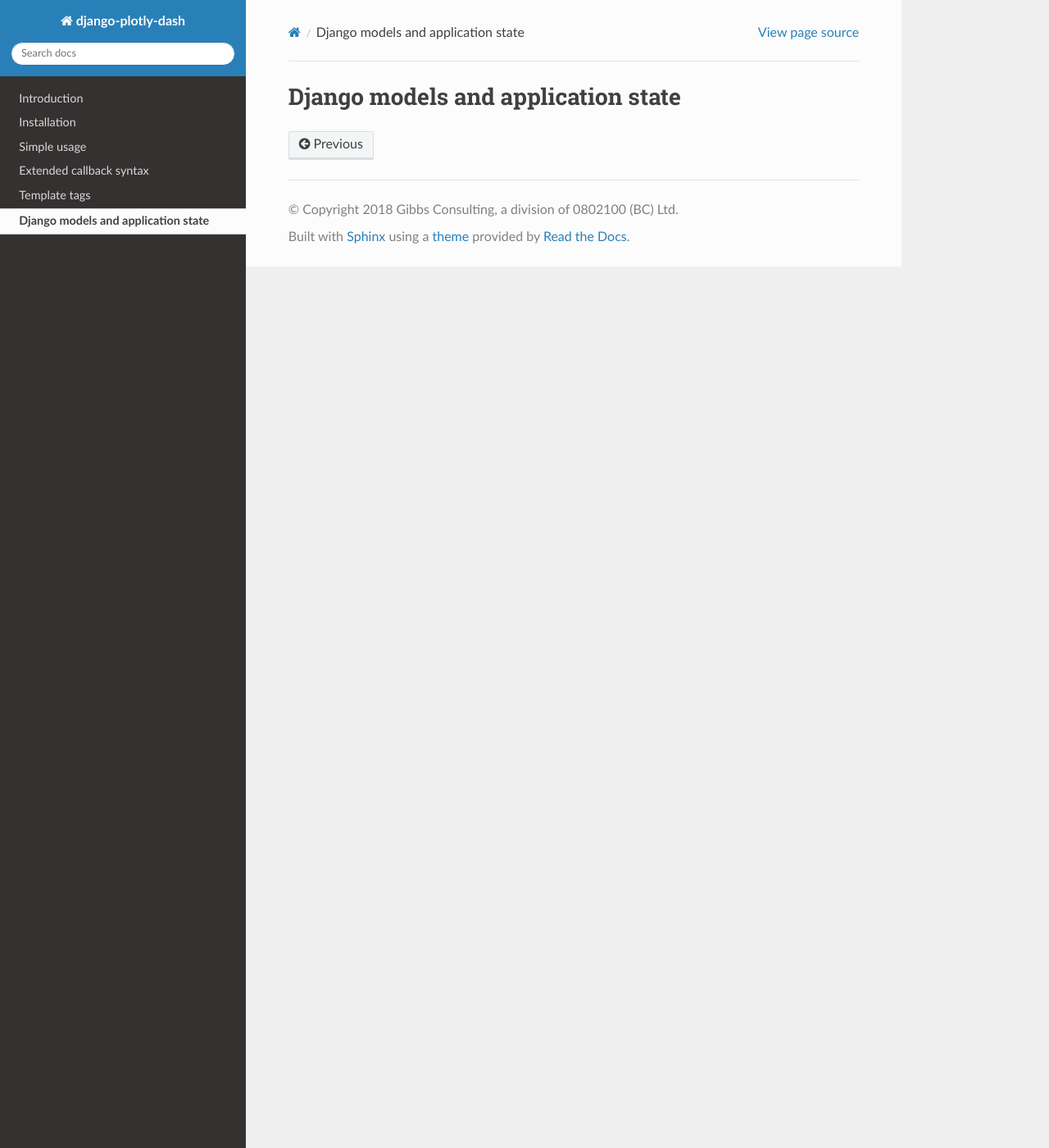
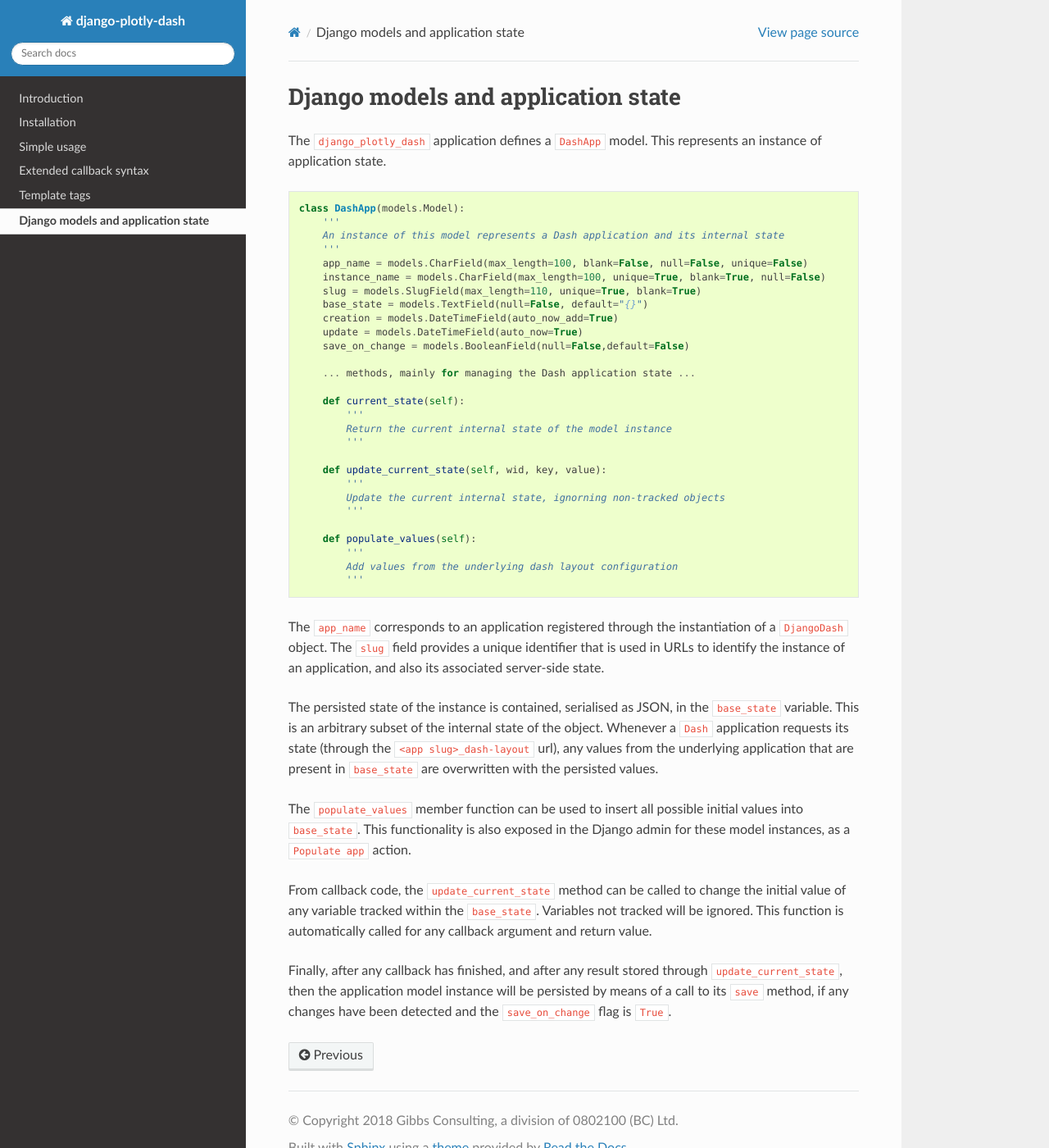
Before and after one commit to GibbsConsulting/django-plotly-dash, a Sphinx documentation site: the page built from docs/models_and_state.rst, in a window 1280 px wide and 1400 px high. Shown: the whole window at 82% size. Built offline with Sphinx 7.4.7 and the Read the Docs theme 2.0.0, drawn with Linux system fonts in a browser that asks for light colours.

Commit message:
Added model documentation

```diff
--- a/docs/models_and_state.rst
+++ b/docs/models_and_state.rst
@@ -2,3 +2,52 @@
 
 Django models and application state
 ================
+
+The ``django_plotly_dash`` application defines a ``DashApp`` model. This represents an instance of application state.
+
+.. code-block:: python
+
+    class DashApp(models.Model):
+        '''
+        An instance of this model represents a Dash application and its internal state
+        '''
+        app_name = models.CharField(max_length=100, blank=False, null=False, unique=False)
+        instance_name = models.CharField(max_length=100, unique=True, blank=True, null=False)
+        slug = models.SlugField(max_length=110, unique=True, blank=True)
+        base_state = models.TextField(null=False, default="{}")
+        creation = models.DateTimeField(auto_now_add=True)
+        update = models.DateTimeField(auto_now=True)
+        save_on_change = models.BooleanField(null=False,default=False)
+
+        ... methods, mainly for managing the Dash application state ...
+
+        def current_state(self):
+            '''
+            Return the current internal state of the model instance
+            '''
+
+        def update_current_state(self, wid, key, value):
+            '''
+            Update the current internal state, ignorning non-tracked objects
+            '''
+
+        def populate_values(self):
+            '''
+            Add values from the underlying dash layout configuration
+            '''
+
+The ``app_name`` corresponds to an application registered through the instantiation of a ``DjangoDash`` object. The ``slug`` field provides a unique identifier
+that is used in URLs to identify the instance of an application, and also its associated server-side state.
+
+The persisted state of the instance is contained, serialised as JSON, in the ``base_state`` variable. This is an arbitrary subset of the internal state of the
+object. Whenever a ``Dash`` application requests its state (through the ``<app slug>_dash-layout`` url), any values from the underlying application that are present in
+``base_state``  are overwritten with the persisted values.
+
+The ``populate_values`` member function can be used to insert all possible initial values into ``base_state``. This functionality is also exposed in the Django
+admin for these model instances, as a ``Populate app`` action.
+
+From callback code, the ``update_current_state`` method can be called to change the initial value of any variable tracked within the ``base_state``. Variables not tracked
+will be ignored. This function is automatically called for any callback argument and return value.
+
+Finally, after any callback has finished, and after any result stored through ``update_current_state``, then the application model instance will be persisted by means
+of a call to its ``save`` method, if any changes have been detected and the ``save_on_change`` flag is ``True``.
--- a/docs/simple_use.rst
+++ b/docs/simple_use.rst
@@ -6,7 +6,9 @@
 To use existing dash applications, first register them using the ``DjangoDash`` class. This
 replaces the ``Dash`` class from the ``dash`` package.
 
-Taking a simple example inspired by the excellent `getting started <https://dash.plot.ly/getting-started-part-2>`_ guide::
+Taking a simple example inspired by the excellent `getting started <https://dash.plot.ly/getting-started-part-2>`_ guide:
+
+.. code-block:: python
 
   import dash
   import dash_core_components as dcc
```
Also changed, not shown: docs/extended_callbacks.rst (+9 -1 lines), 1 other file.
